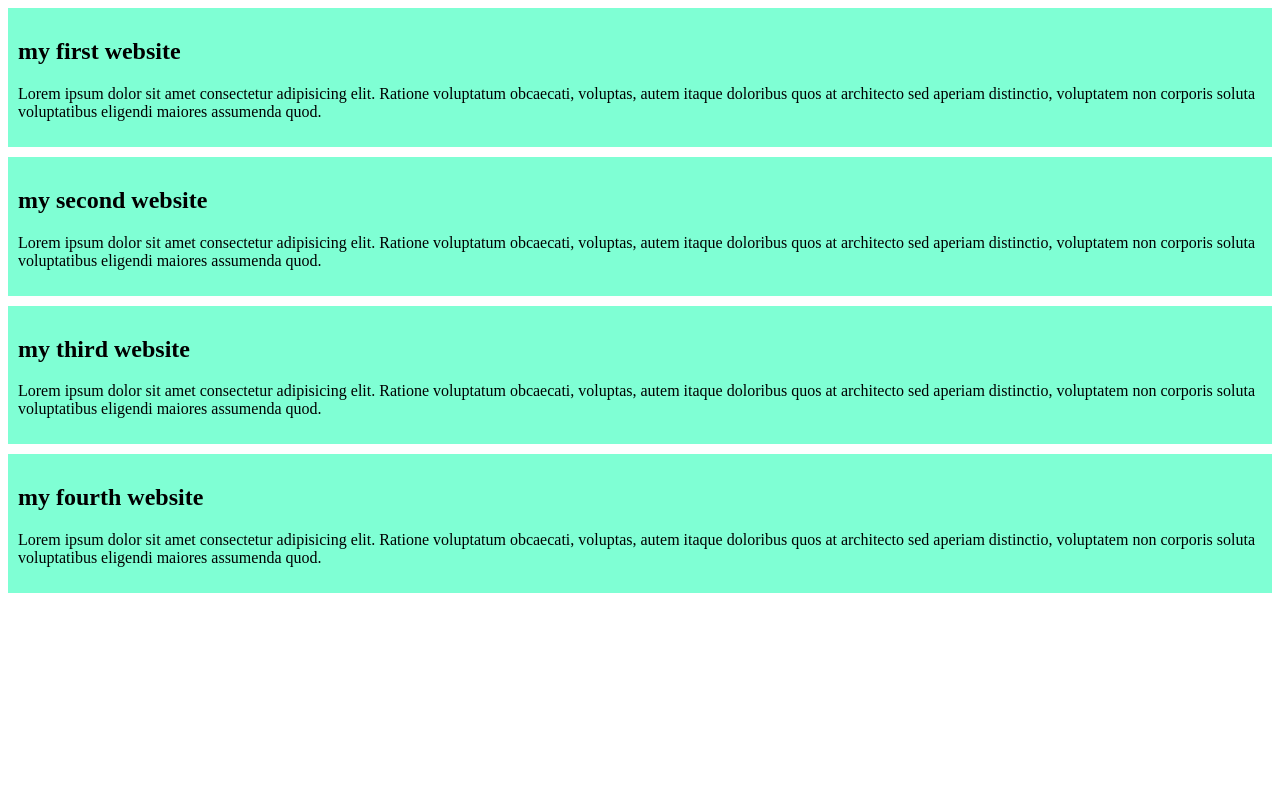
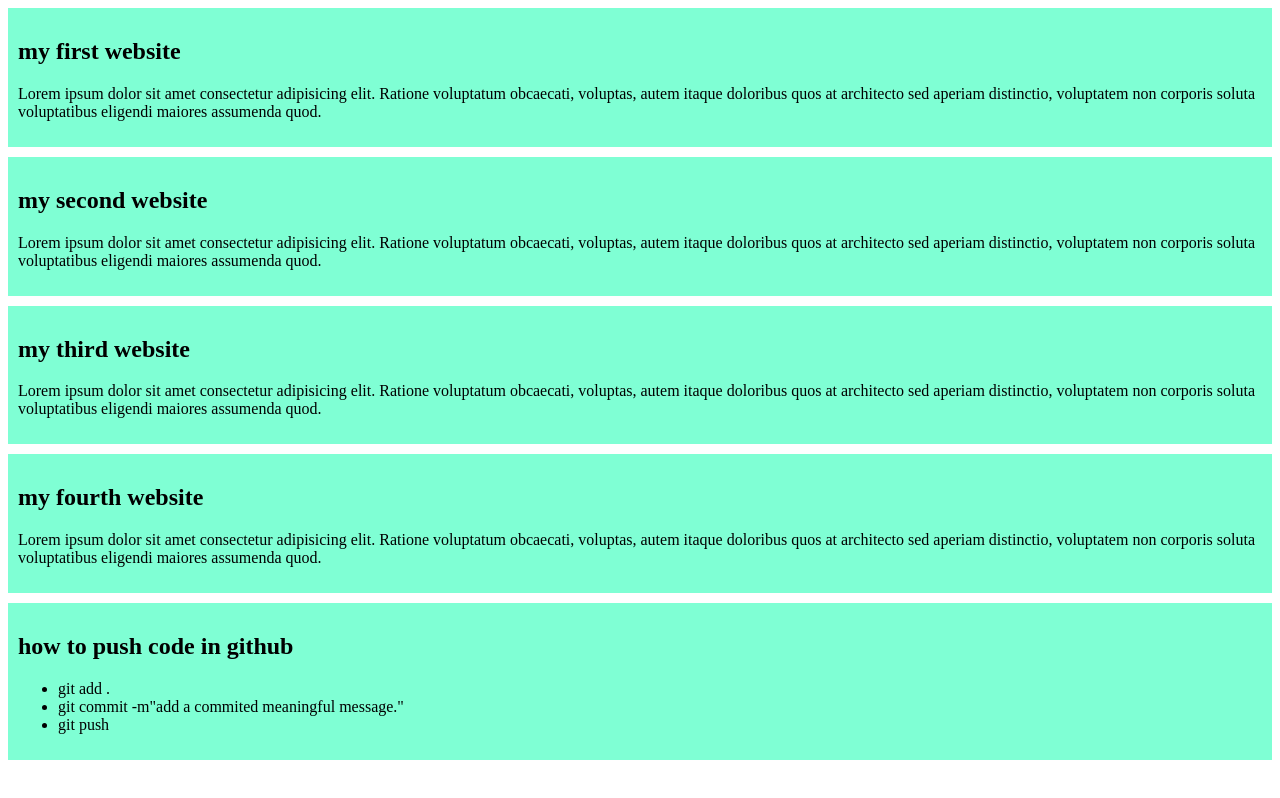
Before and after one commit to abdullah-al-marjuc-talha/my-simple-website, a plain HTML site: page index.html in a window 1280 px wide. Drawn offline with Linux system fonts and the light colour scheme.

Commit message:
added a list in giit

```diff
--- a/index.html
+++ b/index.html
@@ -56,5 +56,18 @@
         </p>
 
        </div>
+
+       <div>
+
+        <h2>
+            how to push  code in github
+        </h2>
+        <ul>
+            <li>git add .</li>
+            <li>git commit -m"add a commited meaningful message."</li>
+            <li>git push</li>
+        </ul>
+
+       </div>
 </body>
 </html>
```
